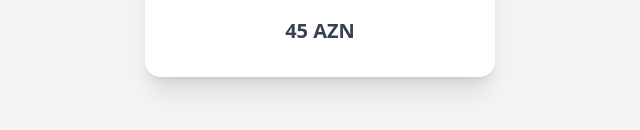
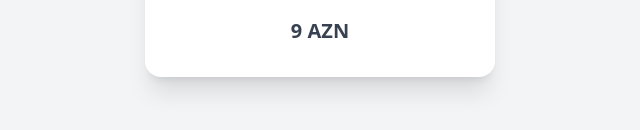
Before and after one commit to Abbas-webdev/switch_case_test, a plain HTML site: page ticket - Copy.html in a window 1280 px wide. Both pictures are taken after a click on the button "Seçiləni göstər". Shown: the part 584-714 px from the top of the page, 320-960 px from the left. Drawn offline with nearby package versions, Linux system fonts and the light colour scheme.

Commit message:
Faylı yenilədim

```diff
--- a/ticket - Copy.html
+++ b/ticket - Copy.html
@@ -56,7 +56,7 @@
     </div>
     <script>
         function getValue() {
-            const price = 100;
+            const price = 20;
 
             const ageValue = +document.getElementById("age").value;
             const timeValue = +document.getElementById("dete").value;
```
